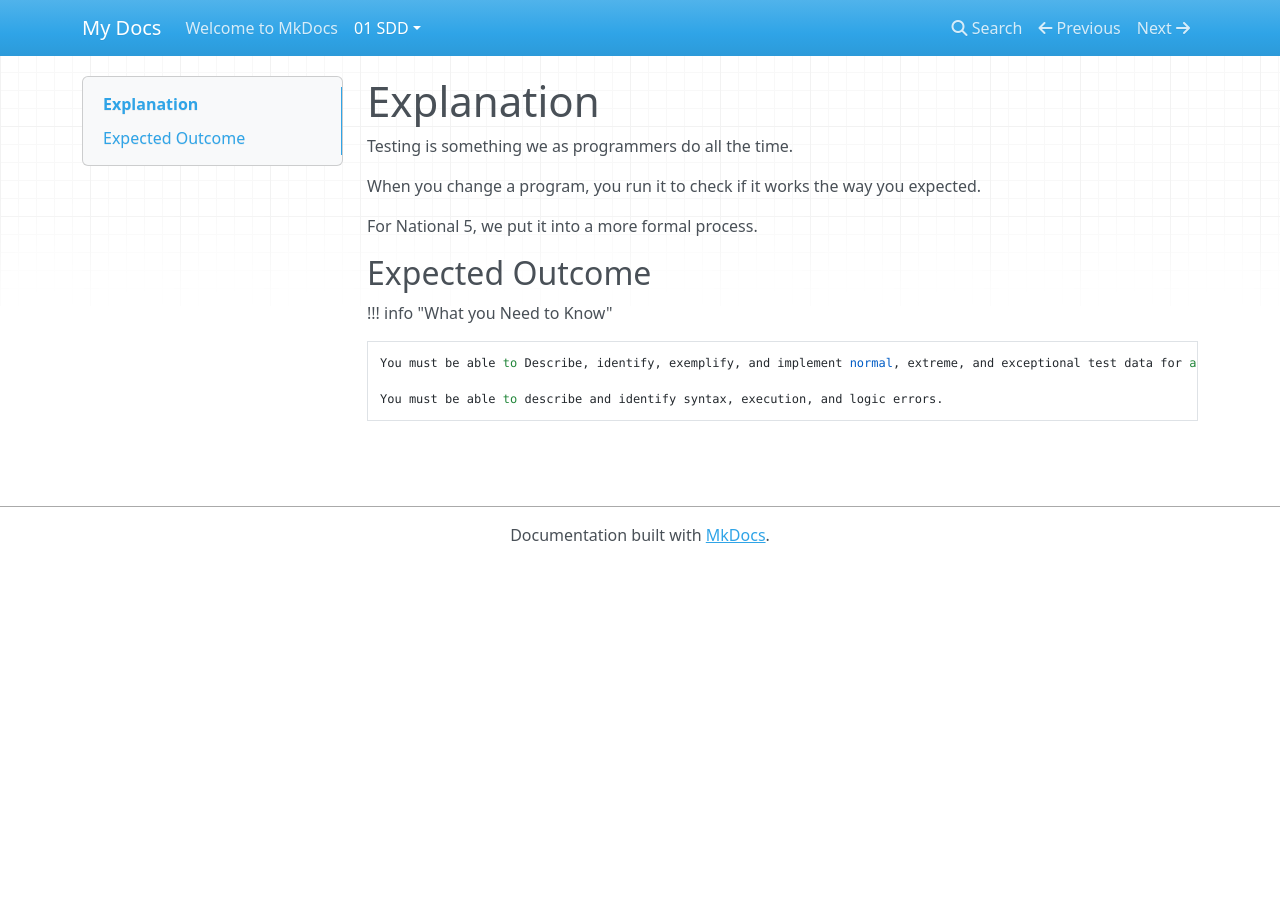
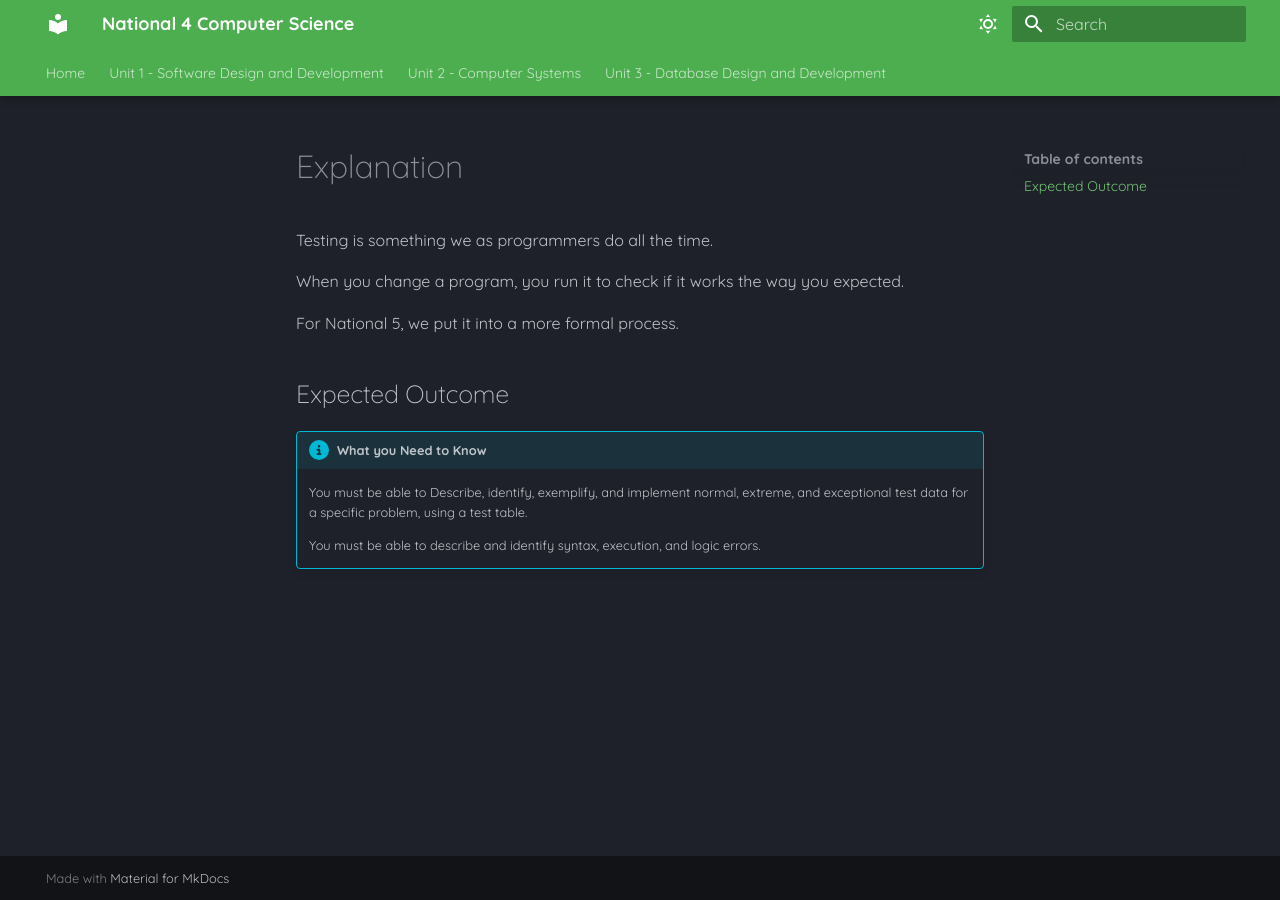
Before and after one commit to Mr-Wood-CS/National-4-Computing-Science, an MkDocs documentation site: the page built from docs/01-SDD/1.7-Testing.md, in a window 1280 px wide. Built offline with MkDocs 1.6.1 and Material for MkDocs 9.7.7, drawn with Linux system fonts in a browser that asks for light colours; nearby versions of some CDN libraries.

Commit message:
Update yml

```diff
--- a/mkdocs.yml
+++ b/mkdocs.yml
@@ -1 +1,115 @@
-site_name: My Docs
+site_name: National 4 Computer Science
+nav:
+    - Home: 'index.md'
+    - Unit 1 - Software Design and Development:
+      - SDD/index.md
+      - Development Methodologies: 'SDD/1.0-Development-Methodologies.md'
+      - Analysis:
+          - Analysis: 'SDD/2.0-Analysis.md'
+          - Functional Requirements: 'SDD/2.1-Functional-Requirements.md'
+      - Program Design:
+          - Explanation: 'SDD/3.0-Design.md'
+          - Identifying Data Types and Structures: 'SDD/3.1-Identifying-Data-Types-and-Structures.md'
+          - Structure Diagrams: 'SDD/3.2-Structure-Diagrams.md'
+          - Flowcharts: 'SDD/3.3-Flowcharts.md'
+          - Pseudocode: 'SDD/3.4-Pseudocode.md'
+          - Designing a User Interface: 'SDD/3.5-Designing-a-User-Interface.md'
+      - Software Implementation:
+          - Explanation: 'SDD/4.0-Software-Implementation.md'
+          - Input and Output: 'SDD/4.1-Input-and-Output.md'
+          - Variables and Data Types: 'SDD/4.2-Variables-and-Data-Types.md'
+          - Simple Conditional Statements: 'SDD/4.3-Simple-Conditional-Statements.md'
+          - Complex Conditional Statements: 'SDD/4.4-Complex-Conditional-Statements.md'
+          - Fixed Loops (for): 'SDD/4.5-Fixed-Loops-(for).md'
+          - Conditional Loops (while): 'SDD/4.6-Conditional-Loops-(while).md'
+          - Random (Pre-defined Function): 'SDD/4.7-Random.md'
+          - Length (Pre-defined Function): 'SDD/4.8-Length.md'
+          - Round (Pre-defined Function):  'SDD/4.9-Round.md'
+          - Arrays: 'SDD/4.10-Arrays.md'
+          - Traversing a 1-D array (Standard Algorithms):  'SDD/4.11-Traversing-a-1d-Array.md'
+          - Running Total Within a Loop (Standard Algorithms):  'SDD/4.12-Running-Total-Within-a-Loop.md'
+          - Input Validation (Standard Algorithms):  'SDD/4.13-Input-Validation.md'
+      - Testing:
+          - Explanation: 'SDD/5.0-Testing.md'
+          - Normal, Extreme and Exceptional Test Data: 'SDD/5.1-Normal-Extreme-and-Exceptional-Test-Data.md'
+          - Types of Errors: 'SDD/5.2-Types-of-Errors.md'
+      - Evaluation:
+          - Explanantion: 'SDD/6.0-Evaluation.md'
+          - Fitness for Purpose: 'SDD/6.1-Fitness-for-Purpose.md'
+          - Efficient use of Coding Constructs: 'SDD/6.2-Efficient-use-of-Coding-Constructs.md'
+          - Robustness: 'SDD/6.3-Robustness.md'
+          - Readability: 'SDD/6.4-Readability.md'
+          - Evaluation Summary: 'SDD/6.5-Summary-Evaluation.md'
+    - Unit 2 - Computer Systems:
+      - CS/index.md
+    - Unit 3 - Database Design and Development:
+      - DDD/index.md
+      - Analysis:
+        - End User Requirements: 'DDD/1.1-End-User-Requirements.md'
+        - Functional Requirements: 'DDD/1.2-Functional-Requirements.md'
+        - General Data Protection Regulation: 'DDD/1.3-General-Data-Protection-Regulation.md'
+      - Database Design:
+        - Entities and Attributes: 'DDD/2.1-Entities-and-Attributes.md'
+markdown_extensions:
+  - admonition
+  - pymdownx.details
+  - pymdownx.superfences
+  - def_list
+  - pymdownx.critic
+  - pymdownx.caret
+  - pymdownx.keys
+  - pymdownx.mark
+  - pymdownx.tilde
+  - attr_list
+  - md_in_html
+  - pymdownx.emoji:
+      emoji_index: !!python/name:material.extensions.emoji.twemoji
+      emoji_generator: !!python/name:material.extensions.emoji.to_svg
+  - pymdownx.superfences
+  - pymdownx.tabbed:
+      alternate_style: true
+  - pymdownx.highlight:
+      anchor_linenums: true
+      line_spans: __span
+      pygments_lang_class: true
+  - pymdownx.inlinehilite
+  - pymdownx.snippets
+  - pymdownx.superfences
+theme:
+  name: material
+  font:
+    text: Quicksand
+  palette:
+    - scheme: slate
+      toggle:
+       icon: material/weather-sunny
+       name: Dark mode
+      primary: green
+      accent: deep purple
+
+    - scheme: default
+      toggle:
+       icon: material/weather-night
+       name: Light mode
+      primary: blue
+      accent: deep orange
+  icon:
+    admonition:
+      note: fontawesome/solid/note-sticky
+      abstract: fontawesome/solid/book
+      info: fontawesome/solid/circle-info
+      tip: fontawesome/solid/bullhorn
+      success: fontawesome/solid/check
+      question: fontawesome/solid/circle-question
+      warning: fontawesome/solid/triangle-exclamation
+      failure: fontawesome/solid/bomb
+      danger: fontawesome/solid/skull
+      bug: fontawesome/solid/robot
+      example: fontawesome/solid/flask
+      quote: fontawesome/solid/quote-left
+  features:
+    - content.code.copy
+    - navigation.tabs
+    - navigation.tabs.sticky
+    - navigation.top
+    - navigation.indexes
```
